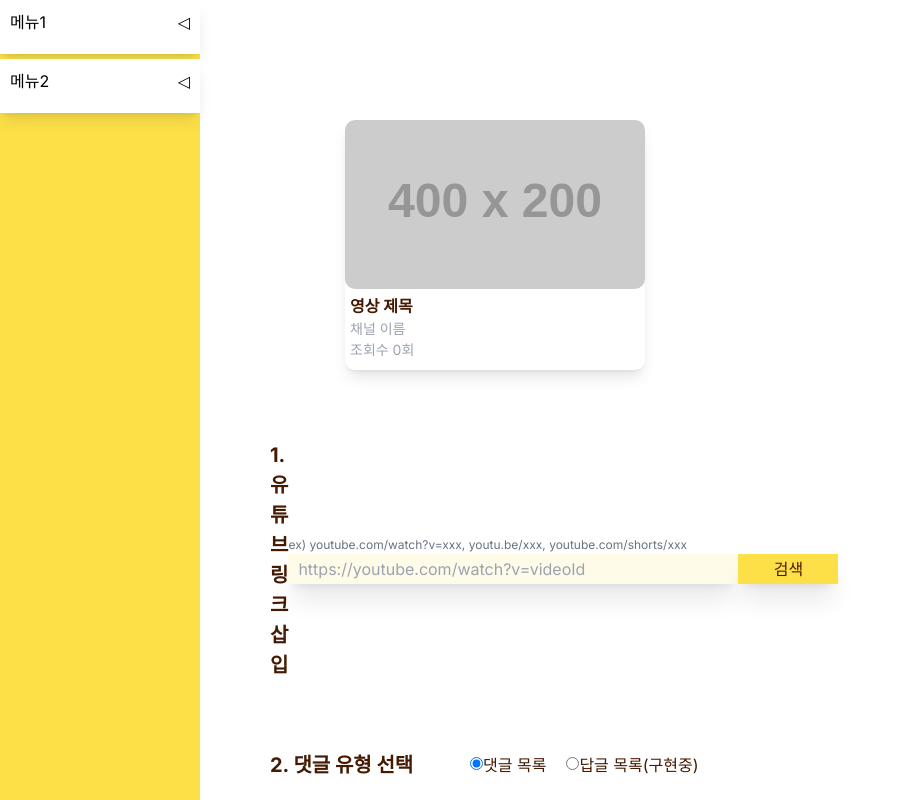
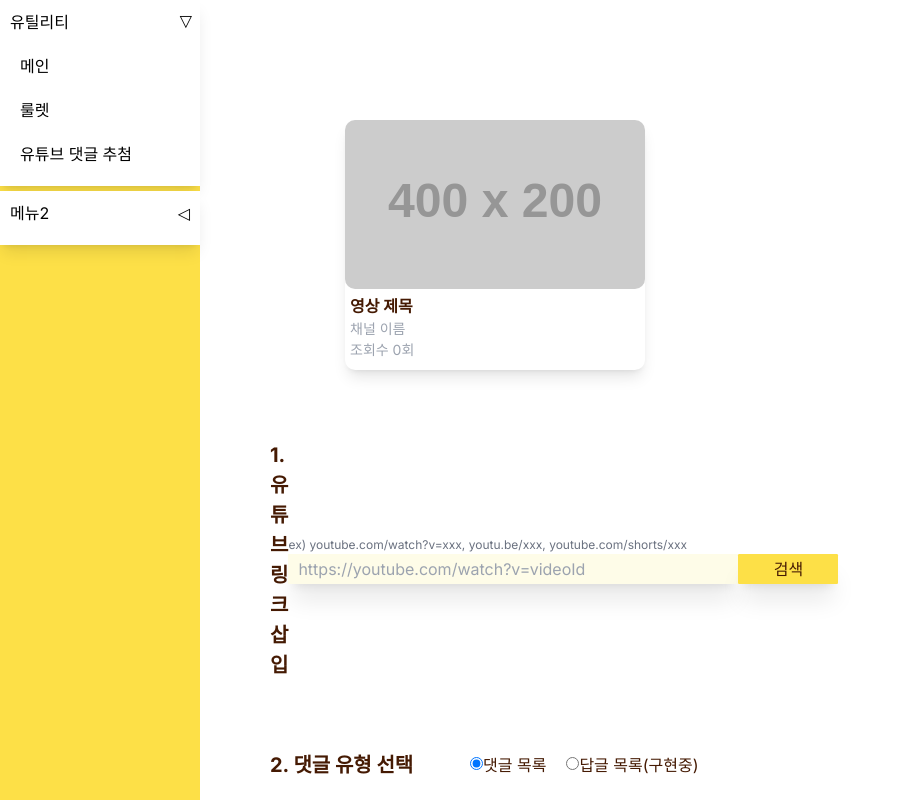
Before and after one commit to loevray/loevray-s-lab, a Next.js app: page /youtube-comment-raffle in a window 1280 px wide. Shown: the top 800 px of the page, without its empty margins (0-902 px from the left). Built offline with nearby package versions, Linux system fonts and the light colour scheme.

Commit message:
Style: navigation menu, comment

```diff
--- a/src/app/ui/Navigation.tsx
+++ b/src/app/ui/Navigation.tsx
@@ -44,7 +44,7 @@ const Navigation = () => {
     ? mappedRoutesStyle[currentPath].backgroundColor
     : "bg-slate-100";
 
-  const [expanded, setExpanded] = useState<string | false>(false);
+  const [expanded, setExpanded] = useState<string | false>("accordion1");
 
   const handleToggle =
     (panel: string) => (e: SyntheticEvent, isExpanded: boolean) => {
@@ -59,10 +59,12 @@ const Navigation = () => {
         expanded={expanded === "accordion1"}
         handleToggle={handleToggle("accordion1")}
       >
-        <Accordion.Summary>메뉴1</Accordion.Summary>
+        <Accordion.Summary>유틸리티</Accordion.Summary>
         {mappedRoutesStyleArray.map(([link, { name }]) => (
-          <Accordion.Content key={link}>
-            <Link href={link}>{name}</Link>
+          <Accordion.Content key={link} className="px-0">
+            <Link href={link} className="hover:bg-slate-100 block p-1">
+              {name}
+            </Link>
           </Accordion.Content>
         ))}
       </Accordion>
@@ -71,9 +73,9 @@ const Navigation = () => {
         handleToggle={handleToggle("accordion2")}
       >
         <Accordion.Summary>메뉴2</Accordion.Summary>
-        <Accordion.Content>이동1</Accordion.Content>
-        <Accordion.Content>이동2</Accordion.Content>
-        <Accordion.Content>이동3</Accordion.Content>
+        <Accordion.Content>실험중 1</Accordion.Content>
+        <Accordion.Content>실험중 2</Accordion.Content>
+        <Accordion.Content>실험중 3</Accordion.Content>
       </Accordion>
     </nav>
   );
--- a/src/app/ui/common/accordion/AccordionContent.tsx
+++ b/src/app/ui/common/accordion/AccordionContent.tsx
@@ -3,13 +3,17 @@ import { HTMLAttributes, ReactNode } from "react";
 
 interface AccordionContentProps extends HTMLAttributes<HTMLDivElement> {}
 
-const AccordionContent = ({ children, ...rest }: AccordionContentProps) => {
+const AccordionContent = ({
+  children,
+  className,
+  ...rest
+}: AccordionContentProps) => {
   const { expanded } = useAccordionContext();
   return (
     <div
-      className={`transition-opacity px-1  ${
+      className={`transition-opacity px-1 w-full ${
         expanded ? "opacity-100 visible h-auto" : "opacity-0 invisible h-0"
-      } `}
+      } ${className}`}
       {...rest}
     >
       {children}
--- a/src/app/ui/youtube-comment-raflle/Comment.tsx
+++ b/src/app/ui/youtube-comment-raflle/Comment.tsx
@@ -27,7 +27,7 @@ const Comment = ({
     <div
       {...rest}
       onClick={onClick}
-      className={`flex gap-1 cursor-pointer bg-white shadow-md rounded-xl py-1 relative p-1 ${
+      className={`flex gap-1 cursor-pointer bg-white shadow-md rounded-xl py-1 relative p-1 border-[1px] border-yellow-400 border-solid ${
         isToggled ? "brightness-75 hover:brightness-50" : "hover:brightness-90"
       }`}
       {...rest}
```
